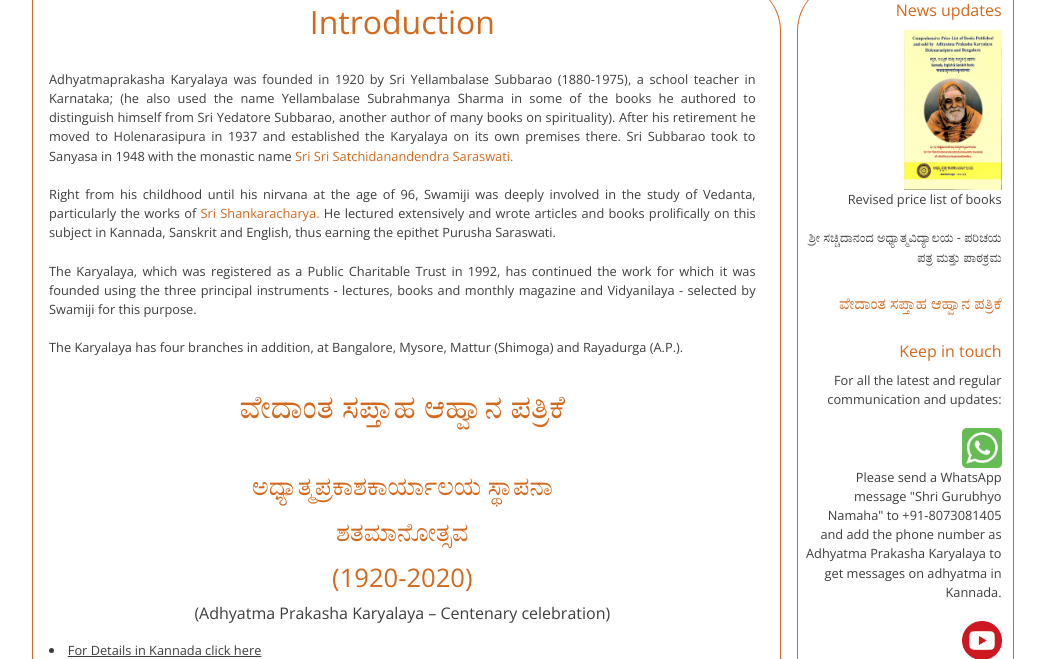
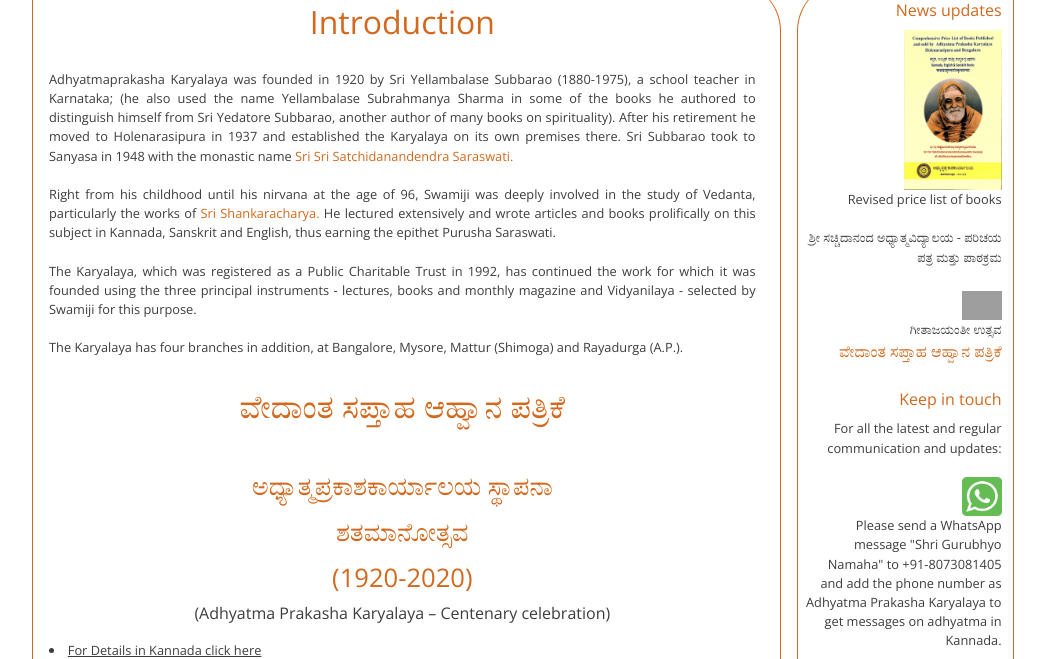
Before and after one commit to SrirangaDigital/Adhyatmaprakasha, a PHP site: page / in a window 1280 px wide. Shown: the part 185-844 px from the top of the page, without its empty margins (117-1162 px from the left). Run offline with PHP 8.4, Linux system fonts and the light colour scheme; the visitor is signed in with stand-in values (Sample User, id 1); data comes from the database, SQL or seed files in the repository; data that the repository does not hold is empty; grey boxes are pictures that could not be loaded.

Commit message:
ಗೀತಾಜಯಂತೀ ಉತ್ಸವ page added to sidebar

```diff
--- a/include_footer.php
+++ b/include_footer.php
@@ -25,6 +25,9 @@
 			<span class="news"><a href="php/circulars/intro.php">ಶ್ರೀ ಸಚ್ಚಿದಾನಂದ ಅಧ್ಯಾತ್ಮವಿದ್ಯಾಲಯ - ಪರಿಚಯ ಪತ್ರ ಮತ್ತು ಪಾಠಕ್ರಮ</a></span>
 		</p><br />
 	</div>
+	<p><a href="php/images/apk_page.jpeg" target="_blank"><img style="width: 20%;" src="php/images/apk_page.jpeg" /></a></p>
+	<p>ಗೀತಾಜಯಂತೀ ಉತ್ಸವ</p>
+
 	<p style="text-align: right; font-size: 16px" class="news"><a class="title" href="php/images/Jayanthi.pdf">ವೇದಾಂತ ಸಪ್ತಾಹ ಆಹ್ವಾನ ಪತ್ರಿಕೆ</a></p><br />
     <div class="widget">
 		<div class="title">Keep in touch</div>
```
